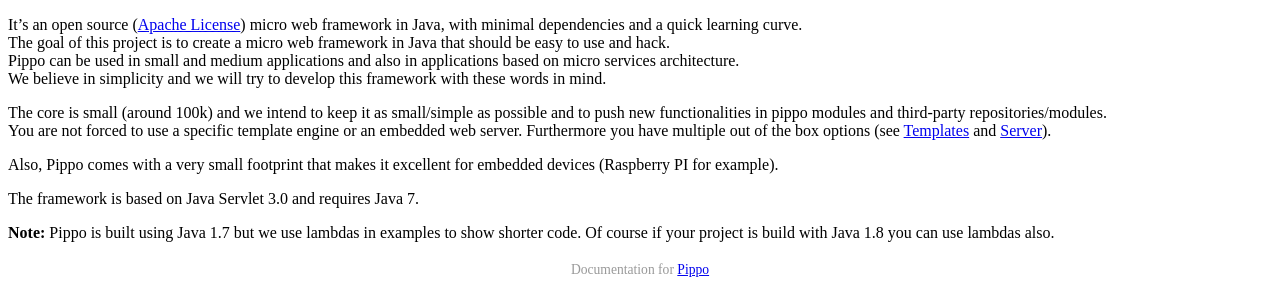
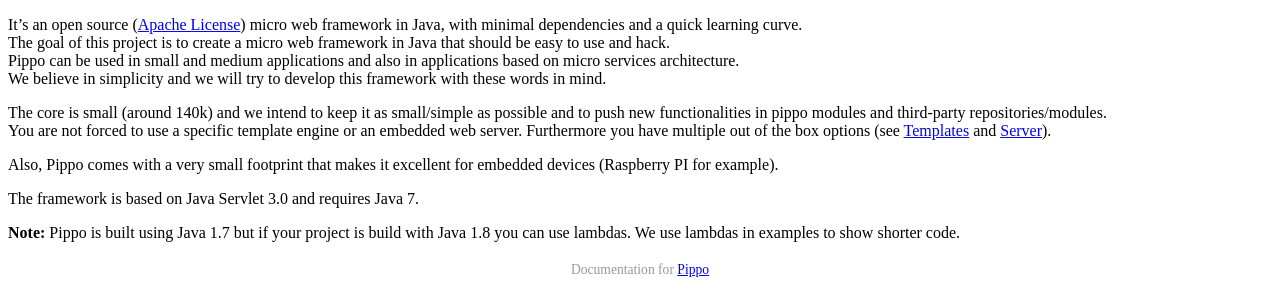
Before and after one commit to pippo-java/pippo.github.io, a Jekyll site: the page built from index.md, in a window 1280 px wide. Shown: the part 836-1131 px from the top of the page. Built offline with Jekyll 4.4.1, drawn with Linux system fonts in a browser that asks for light colours; Markdown is read by kramdown in place of the engine named in the settings; a style sheet for code colours, icons or effects is not loaded.

Commit message:
update core size

```diff
--- a/index.md
+++ b/index.md
@@ -13,11 +13,11 @@ The goal of this project is to create a micro web framework in Java that should
 Pippo can be used in small and medium applications and also in applications based on micro services architecture.
 We believe in simplicity and we will try to develop this framework with these words in mind.
 
-The core is small (around 100k) and we intend to keep it as small/simple as possible and to push new functionalities in pippo modules and third-party repositories/modules.
+The core is small (around 140k) and we intend to keep it as small/simple as possible and to push new functionalities in pippo modules and third-party repositories/modules.
 You are not forced to use a specific template engine or an embedded web server. Furthermore you have multiple out of the box options (see [Templates](/doc/templates.html) and [Server](/doc/server.html)).
 
 Also, Pippo comes with a very small footprint that makes it excellent for embedded devices (Raspberry PI for example).
 
 The framework is based on Java Servlet 3.0 and requires Java 7.
 
-**Note:** Pippo is built using Java 1.7 but we use lambdas in examples to show shorter code. Of course if your project is build with Java 1.8 you can use lambdas also.
+**Note:** Pippo is built using Java 1.7 but if your project is build with Java 1.8 you can use lambdas. We use lambdas in examples to show shorter code.
```
